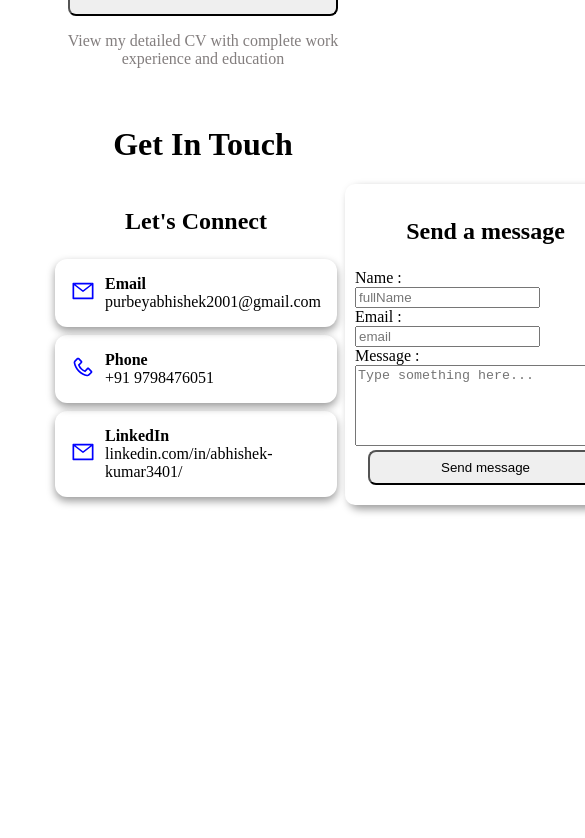
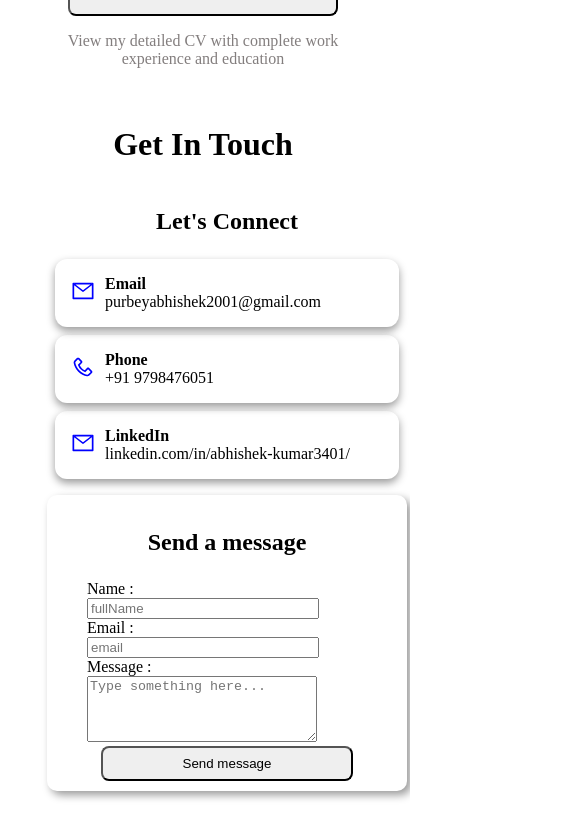
Before and after one commit to Purbey2001/portfolio_website, a React (Vite) app: page / in a window 390 px wide. Shown: the part 2473-3311 px from the top of the page, 585 px wide, since content can reach past the window. Before the commit the page ends 3058 px from the top, so only its background shows below. Built offline with nearby package versions, Linux system fonts and the light colour scheme.

Commit message:
make contact section responsive

```diff
--- a/src/components/Contact.css
+++ b/src/components/Contact.css
@@ -5,8 +5,10 @@
 }
 
 .contact-card{
-    display: flex;
-    justify-content: space-evenly;
+    display: grid;
+    row-gap: 8px;
+    column-gap: 48px; /* optional: space between columns */
+    grid-template-columns: repeat(auto-fit, minmax(360px, 1fr));
 }
 
 .contact-section{
@@ -27,7 +29,7 @@
 }
 
 .contact-form{
-    padding: 10px;
+    padding: 10px 40px;
     border-radius: 10px;
     text-align: left;
     box-shadow: 4px 4px 8px rgba(0,0,0,0.4);
--- a/src/components/Contact.jsx
+++ b/src/components/Contact.jsx
@@ -62,17 +62,17 @@ function Contact() {
           <form action="">
             <label>Name :
             <br />
-            <input type="text" value={formData.fullName} placeholder='fullName' name='fullName'onChange={changeHandler}/>
+            <input type="text" value={formData.fullName} placeholder='fullName' name='fullName'onChange={changeHandler} style={{width:'80%'}}/>
             </label>
             <br />
             <label>Email :
             <br />
-            <input type="email" value={formData.email} placeholder='email' name='email'onChange={changeHandler}/>
+            <input type="email" value={formData.email} placeholder='email' name='email'onChange={changeHandler} style={{width:'80%'}}/>
             </label>
             <br />
             <label>Message :
             <br />
-            <textarea value={formData.message} rows="5" cols="30" placeholder="Type something here..." name='message' onChange={changeHandler}/>
+            <textarea value={formData.message} rows="4" cols="36" placeholder="Type something here..." name='message' onChange={changeHandler} style={{width:'80%'}}/>
             </label>
             <br />
             <button style={{width:'90%',margin:'auto',display:'block'}}>Send message</button>
```
